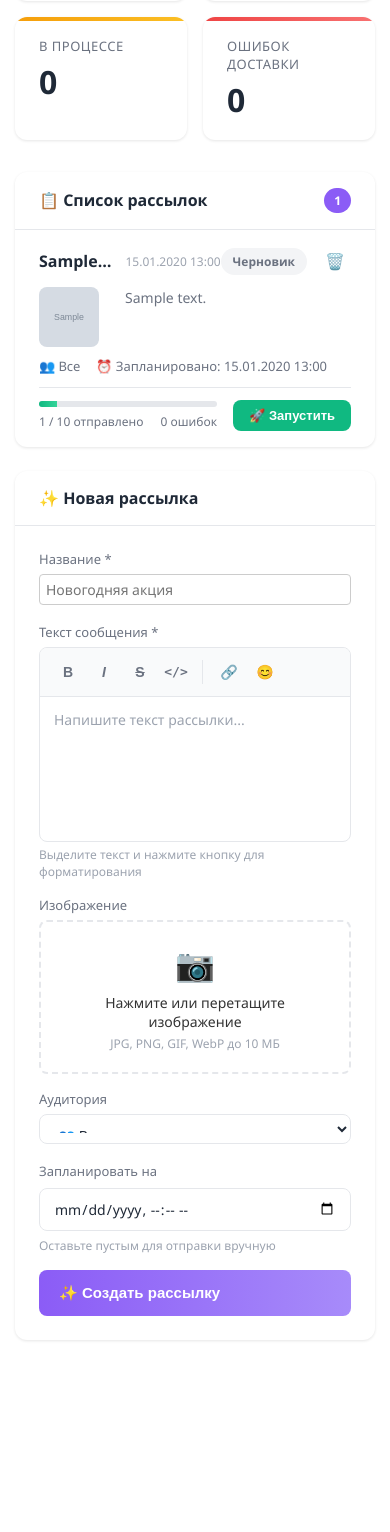
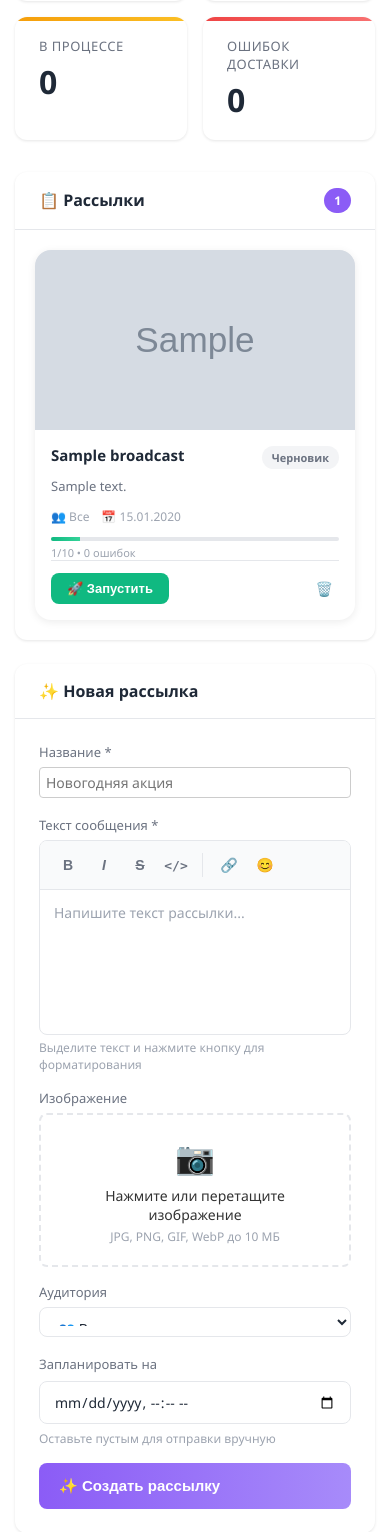
Before and after one commit to GrammSoli/web-app, a Django app: page /admin/broadcasts/ in a window 390 px wide. Shown: the part 422-1954 px from the top of the page. Before the commit the page ends 1763 px from the top, so only its background shows below. Run offline with Django 5.2, Linux system fonts and the light colour scheme; a user stored in the database is signed in; tables that the repository leaves empty hold one stand-in row (values such as "Sample post"); grey boxes marked "Sample" are stand-in pictures; parts of the project's set-up code (start-up, migrations or seed data) failed here and were passed over.

Commit message:
feat(broadcasts): Telegram-style cards grid layout (3 columns)

```diff
--- a/admin_panel/core/templates/admin/broadcasts.html
+++ b/admin_panel/core/templates/admin/broadcasts.html
@@ -128,70 +128,98 @@
         padding: 24px;
     }
 
-    /* Список рассылок */
+    /* Список рассылок - Grid 3 колонки */
     .broadcast-list {
-        max-height: 600px;
-        overflow-y: auto;
+        display: grid;
+        grid-template-columns: repeat(3, 1fr);
+        gap: 20px;
+        padding: 20px;
     }
 
-    .broadcast-item {
-        padding: 16px 24px;
-        border-bottom: 1px solid var(--color-border, #e5e7eb);
-        transition: background 0.2s;
+    @media (max-width: 1400px) {
+        .broadcast-list {
+            grid-template-columns: repeat(2, 1fr);
+        }
     }
 
-    .broadcast-item:last-child {
-        border-bottom: none;
+    @media (max-width: 900px) {
+        .broadcast-list {
+            grid-template-columns: 1fr;
+        }
+    }
+
+    /* Карточка в стиле Telegram поста */
+    .broadcast-item {
+        background: var(--color-bg-primary, #fff);
+        border-radius: 16px;
+        overflow: hidden;
+        box-shadow: 0 2px 8px rgba(0,0,0,0.08);
+        transition: all 0.2s;
+        display: flex;
+        flex-direction: column;
+        position: relative;
     }
 
     .broadcast-item:hover {
-        background: var(--color-bg-secondary, #f9fafb);
+        transform: translateY(-2px);
+        box-shadow: 0 8px 24px rgba(0,0,0,0.12);
     }
 
+    /* Изображение сверху */
+    .broadcast-image {
+        width: 100%;
+        aspect-ratio: 16/9;
+        object-fit: cover;
+        background: linear-gradient(135deg, #f3f4f6 0%, #e5e7eb 100%);
+    }
+
+    .broadcast-image-placeholder {
+        width: 100%;
+        aspect-ratio: 16/9;
+        background: linear-gradient(135deg, #8B5CF6 0%, #A78BFA 100%);
+        display: flex;
+        align-items: center;
+        justify-content: center;
+        font-size: 48px;
+        color: rgba(255,255,255,0.5);
+    }
+
+    /* Контент карточки */
+    .broadcast-content {
+        padding: 16px;
+        flex: 1;
+        display: flex;
+        flex-direction: column;
+    }
+
+    /* Заголовок с бейджем */
     .broadcast-header {
         display: flex;
         justify-content: space-between;
-        align-items: center;
-        margin-bottom: 10px;
-    }
-
-    .broadcast-title-wrap {
-        display: flex;
-        align-items: center;
-        gap: 12px;
-        flex: 1;
-        min-width: 0;
+        align-items: flex-start;
+        margin-bottom: 8px;
+        gap: 8px;
     }
 
     .broadcast-title {
         font-weight: 600;
         color: var(--color-text-primary, #1f2937);
-        font-size: 16px;
+        font-size: 15px;
         margin: 0;
-        white-space: nowrap;
+        line-height: 1.3;
+        display: -webkit-box;
+        -webkit-line-clamp: 2;
+        -webkit-box-orient: vertical;
         overflow: hidden;
-        text-overflow: ellipsis;
-    }
-
-    .broadcast-date {
-        font-size: 12px;
-        color: var(--color-text-secondary, #9ca3af);
-        white-space: nowrap;
-    }
-
-    .broadcast-right {
-        display: flex;
-        align-items: center;
-        gap: 12px;
-        flex-shrink: 0;
     }
 
     .status-badge {
-        padding: 5px 12px;
-        border-radius: 20px;
-        font-size: 12px;
+        padding: 4px 10px;
+        border-radius: 12px;
+        font-size: 11px;
         font-weight: 600;
         white-space: nowrap;
+        flex-shrink: 0;
     }
 
     .status-draft { background: #F3F4F6; color: #6B7280; }
@@ -200,43 +228,55 @@
     .status-sent { background: #D1FAE5; color: #059669; }
     .status-failed { background: #FEE2E2; color: #DC2626; }
 
-    .broadcast-body {
-        display: flex;
-        gap: 14px;
+    /* Текст сообщения */
+    .broadcast-text {
+        font-size: 13px;
+        color: var(--color-text-secondary, #6b7280);
+        line-height: 1.5;
+        display: -webkit-box;
+        -webkit-line-clamp: 4;
+        -webkit-box-orient: vertical;
+        overflow: hidden;
+        margin-bottom: 12px;
+        flex: 1;
     }
 
-    .broadcast-text {
-        font-size: 14px;
-        color: var(--color-text-secondary, #6b7280);
-        line-height: 1.6;
-        flex: 1;
-        display: -webkit-box;
-        -webkit-line-clamp: 2;
-        -webkit-box-orient: vertical;
-        overflow: hidden;
-    }
-
+    /* Мета информация */
     .broadcast-meta {
         display: flex;
         align-items: center;
-        gap: 16px;
-        font-size: 13px;
-        color: var(--color-text-secondary, #6b7280);
-        margin-top: 10px;
+        gap: 12px;
+        font-size: 12px;
+        color: var(--color-text-secondary, #9ca3af);
+        margin-bottom: 12px;
+        flex-wrap: wrap;
     }
 
+    .broadcast-meta span {
+        display: flex;
+        align-items: center;
+        gap: 4px;
+    }
+
+    /* Футер с кнопками */
     .broadcast-footer {
         display: flex;
         justify-content: space-between;
         align-items: center;
-        margin-top: 12px;
         padding-top: 12px;
         border-top: 1px solid var(--color-border, #e5e7eb);
+        gap: 8px;
     }
 
     .broadcast-actions {
         display: flex;
-        gap: 8px;
+        gap: 6px;
+    }
+
+    .btn-sm {
+        padding: 6px 12px;
+        font-size: 12px;
+        border-radius: 6px;
     }
 
     .btn-delete-icon {
@@ -247,12 +287,35 @@
         padding: 6px;
         border-radius: 6px;
         transition: all 0.2s;
-        font-size: 16px;
+        font-size: 14px;
     }
 
     .btn-delete-icon:hover {
         background: #FEE2E2;
         color: #DC2626;
+    }
+
+    /* Прогресс бар */
+    .broadcast-progress {
+        margin-top: auto;
+    }
+
+    .progress-bar-mini {
+        height: 4px;
+        background: var(--color-border, #e5e7eb);
+        border-radius: 2px;
+        overflow: hidden;
+        margin-bottom: 4px;
+    }
+
+    .progress-fill-mini {
+        height: 100%;
+        background: linear-gradient(90deg, #10B981, #34D399);
+    }
+
+    .progress-text-mini {
+        font-size: 11px;
+        color: var(--color-text-secondary, #9ca3af);
     }
 
     /* Кнопки */
@@ -657,83 +720,73 @@
     <section class="broadcasts-section">
         <div class="content-grid">
             <!-- Список рассылок -->
-            <div class="card">
+            <div class="card" style="grid-column: 1 / -1;">
                 <div class="card-header">
-                    <span class="card-title">📋 Список рассылок</span>
+                    <span class="card-title">📋 Рассылки</span>
                     <span class="card-badge">{{ broadcasts|length }}</span>
                 </div>
                 <div class="broadcast-list">
                     {% if broadcasts %}
                         {% for b in broadcasts %}
                         <div class="broadcast-item" id="broadcast-{{ b.id }}">
-                            <!-- Заголовок: название + дата + статус + удалить -->
+                            <!-- Изображение сверху -->
+                            {% if b.message_photo_url %}
+                            <img src="{{ b.message_photo_url }}" alt="" class="broadcast-image">
+                            {% else %}
+                            <div class="broadcast-image-placeholder">📢</div>
+                            {% endif %}
+
+                            <!-- Контент -->
+                            <div class="broadcast-content">
+                                <!-- Заголовок + статус -->
                                 <div class="broadcast-header">
-                                <div class="broadcast-title-wrap">
                                     <h3 class="broadcast-title">{{ b.title }}</h3>
-                                    <span class="broadcast-date">{{ b.date_created|date:"d.m.Y H:i" }}</span>
-                                </div>
-                                <div class="broadcast-right">
                                     <span class="status-badge status-{{ b.status }}">
                                         {% if b.status == 'draft' %}Черновик
-                                        {% elif b.status == 'scheduled' %}Запланирована
-                                        {% elif b.status == 'sending' %}Отправка...
-                                        {% elif b.status == 'sent' %}Отправлено
-                                        {% else %}Ошибка{% endif %}
+                                        {% elif b.status == 'scheduled' %}⏰
+                                        {% elif b.status == 'sending' %}🔄
+                                        {% elif b.status == 'sent' %}✓
+                                        {% else %}✗{% endif %}
                                     </span>
-                                    {% if b.status != 'sending' %}
-                                    <button class="btn-delete-icon" onclick="deleteBroadcast('{{ b.id }}')" title="Удалить">
-                                        🗑️
-                                    </button>
-                                    {% endif %}
-                                </div>
                                 </div>
 
-                            <!-- Тело: картинка + текст -->
-                            <div class="broadcast-body">
-                                {% if b.message_photo_url %}
-                                <img src="{{ b.message_photo_url }}" alt="" class="broadcast-thumbnail">
-                                {% endif %}
-                                <div class="broadcast-text">{{ b.message_text|truncatechars:150 }}</div>
+                                <!-- Текст сообщения -->
+                                <div class="broadcast-text">{{ b.message_text|striptags|truncatechars:120 }}</div>
+
+                                <!-- Мета -->
+                                <div class="broadcast-meta">
+                                    <span>👥 {{ b.get_target_audience_display }}</span>
+                                    <span>📅 {{ b.date_created|date:"d.m.Y" }}</span>
                                 </div>
 
-                            <!-- Мета: аудитория + запланировано -->
-                            <div class="broadcast-meta">
-                                <span>👥 {{ b.get_target_audience_display }}</span>
-                                {% if b.scheduled_at %}
-                                <span>⏰ Запланировано: {{ b.scheduled_at|date:"d.m.Y H:i" }}</span>
-                                {% endif %}
+                                <!-- Прогресс если есть -->
+                                {% if b.total_recipients %}
+                                <div class="broadcast-progress">
+                                    <div class="progress-bar-mini">
+                                        <div class="progress-fill-mini" style="width: {% widthratio b.sent_count b.total_recipients 100 %}%"></div>
                                     </div>
-
-                            <!-- Футер: прогресс + кнопки -->
-                            {% if b.total_recipients or b.status == 'draft' or b.status == 'scheduled' or b.status == 'failed' %}
-                            <div class="broadcast-footer">
-                                {% if b.total_recipients %}
-                                <div style="flex: 1; margin-right: 16px;">
-                                    <div class="progress-bar">
-                                        <div class="progress-fill" style="width: {% widthratio b.sent_count b.total_recipients 100 %}%"></div>
+                                    <div class="progress-text-mini">{{ b.sent_count }}/{{ b.total_recipients }} • {{ b.failed_count }} ошибок</div>
                                 </div>
-                                    <div class="progress-text">
-                                        <span>{{ b.sent_count }} / {{ b.total_recipients }} отправлено</span>
-                                        <span>{{ b.failed_count }} ошибок</span>
-                                    </div>
-                                </div>
-                                {% else %}
-                                <div></div>
                                 {% endif %}
 
+                                <!-- Футер с кнопками -->
+                                <div class="broadcast-footer">
                                     <div class="broadcast-actions">
                                         {% if b.status == 'draft' or b.status == 'scheduled' or b.status == 'failed' %}
-                                    <button class="btn btn-launch" onclick="launchBroadcast('{{ b.id }}')">
+                                        <button class="btn btn-launch btn-sm" onclick="launchBroadcast('{{ b.id }}')">
                                             🚀 Запустить
                                         </button>
                                         {% endif %}
                                     </div>
+                                    {% if b.status != 'sending' %}
+                                    <button class="btn-delete-icon" onclick="deleteBroadcast('{{ b.id }}')" title="Удалить">🗑️</button>
+                                    {% endif %}
                                 </div>
-                            {% endif %}
+                            </div>
                         </div>
                         {% endfor %}
                     {% else %}
-                        <div class="empty-state">
+                        <div class="empty-state" style="grid-column: 1 / -1;">
                             <div class="empty-icon">📭</div>
                             <div class="empty-text">Нет рассылок. Создайте первую!</div>
                         </div>
```
Lines whose indentation alone changed are shown as unchanged.
